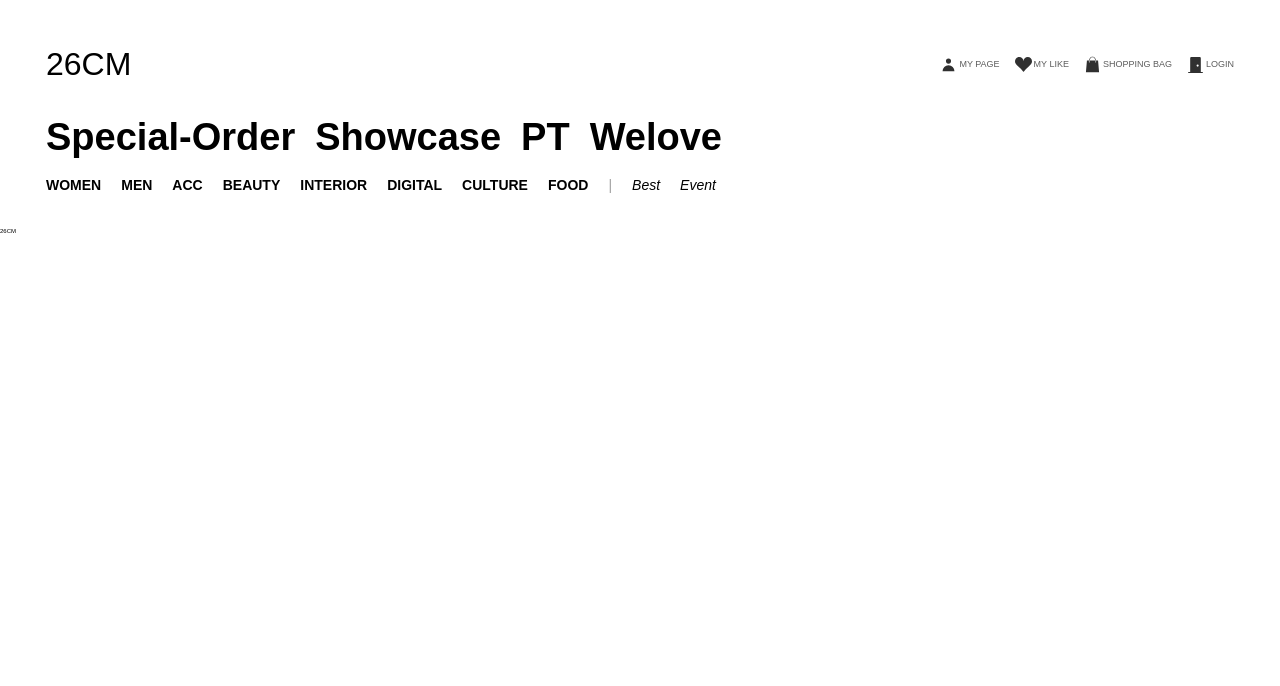
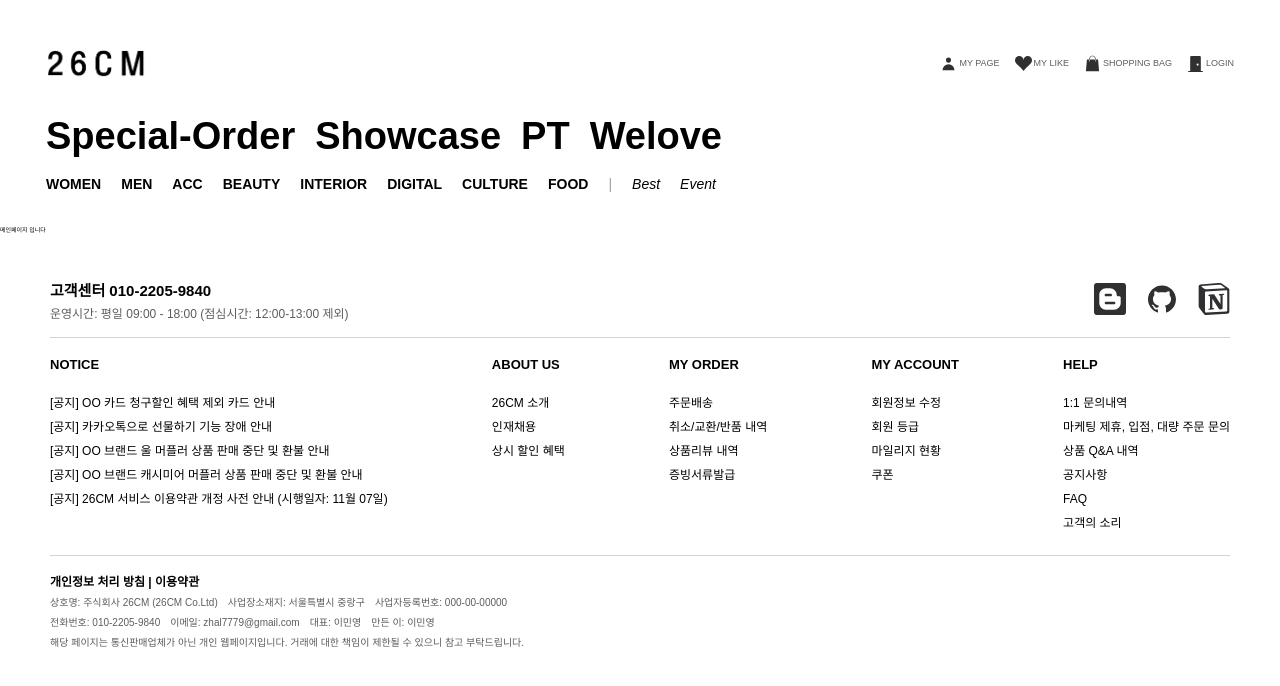
Before and after one commit to zhal7779/26cm, a Next.js app: page / in a window 1280 px wide. Shown: the top 686 px of the page. Built offline with nearby package versions, Linux system fonts and the light colour scheme; some icons are missing.

Commit message:
Style: 푸터 스타일 적용

```diff
--- /dev/null
+++ b/components/footer/footer.module.css
@@ -0,0 +1,75 @@
+.footer {
+  margin: 5rem;
+}
+
+.footer_contact {
+  display: flex;
+  justify-content: space-between;
+  padding-bottom: 1.7rem;
+  border-bottom: 0.1rem solid var(--color-border-gray);
+}
+
+.footer_contact_info > strong {
+  font-size: 1.5rem;
+  font-weight: 600;
+}
+
+.footer_contact_info > p {
+  font-size: 1.2rem;
+  color: var(--color-font-gray);
+  margin-top: 1rem;
+}
+
+.footer_contact_sns {
+  display: flex;
+  gap: 2rem;
+  font-size: 3.2rem;
+  color: #303033;
+}
+
+.footer_contact_sns > a {
+  cursor: pointer;
+}
+
+.footer_half {
+  margin: 2rem 0;
+  border-bottom: 0.1rem solid var(--color-border-gray);
+  display: flex;
+  justify-content: space-between;
+  gap: 3rem;
+}
+
+.footer_half_section > strong {
+  font-size: 1.3rem;
+  font-weight: 600;
+}
+
+.footer_half_section > ul {
+  margin: 2rem 0;
+  font-size: 1.2rem;
+  line-height: 2;
+}
+
+.footer_info {
+  margin: 2rem 0;
+  font-size: 1rem;
+  display: flex;
+  flex-direction: column;
+  gap: 1rem;
+  color: var(--color-font-gray);
+}
+
+.footer_info_title {
+  font-size: 1.2rem;
+  font-weight: 600;
+}
+
+.footer_info_section {
+  display: flex;
+  gap: 1rem;
+}
+
+.footer_info_section > p {
+  font-size: 1rem;
+  color: var(--color-font-gray);
+}
--- /dev/null
+++ b/components/footer/footer.tsx
@@ -0,0 +1,106 @@
+import styles from './footer.module.css';
+import { AiOutlineGithub } from 'react-icons/ai';
+import { SiNotion, SiBlogger } from 'react-icons/si';
+
+export default function Footer() {
+  return (
+    <footer className={styles.footer}>
+      <div className={styles.footer_contact}>
+        <div className={styles.footer_contact_info}>
+          <strong>고객센터 010-2205-9840</strong>
+          <p>운영시간: 평일 09:00 - 18:00 (점심시간: 12:00-13:00 제외)</p>
+        </div>
+        <div className={styles.footer_contact_sns}>
+          <a
+            href="https://acoustic-infinity-a2f.notion.site/Frontend-Developer-97e07927772848cd9fe8d9507a88df4b?pvs=4"
+            target="_blank"
+          >
+            <SiBlogger />
+          </a>
+          <a href="https://github.com/zhal7779" target="_blank">
+            <AiOutlineGithub />
+          </a>
+          <a
+            href="https://minyoung98.notion.site/5abf23e13bbe4be38b2563b1119687da?pvs=4"
+            target="_blank"
+          >
+            <SiNotion />
+          </a>
+        </div>
+      </div>
+      <div className={styles.footer_half}>
+        <div className={styles.footer_half_section}>
+          <strong>NOTICE</strong>
+          <ul>
+            <li>[공지] OO 카드 청구할인 혜택 제외 카드 안내</li>
+            <li>[공지] 카카오톡으로 선물하기 기능 장애 안내</li>
+            <li>[공지] OO 브랜드 울 머플러 상품 판매 중단 및 환불 안내</li>
+            <li>
+              [공지] OO 브랜드 캐시미어 머플러 상품 판매 중단 및 환불 안내
+            </li>
+            <li>
+              [공지] 26CM 서비스 이용약관 개정 사전 안내 (시행일자: 11월 07일)
+            </li>
+          </ul>
+        </div>
+        <div className={styles.footer_half_section}>
+          <strong>ABOUT US</strong>
+          <ul>
+            <li>26CM 소개</li>
+            <li>인재채용</li>
+            <li>상시 할인 혜택</li>
+          </ul>
+        </div>
+        <div className={styles.footer_half_section}>
+          <strong>MY ORDER</strong>
+          <ul>
+            <li>주문배송</li>
+            <li>취소/교환/반품 내역</li>
+            <li>상품리뷰 내역</li>
+            <li>증빙서류발급</li>
+          </ul>
+        </div>
+        <div className={styles.footer_half_section}>
+          <strong>MY ACCOUNT</strong>
+          <ul>
+            <li>회원정보 수정</li>
+            <li>회원 등급</li>
+            <li>마일리지 현황</li>
+            <li>쿠폰</li>
+          </ul>
+        </div>
+        <div className={styles.footer_half_section}>
+          <strong>HELP</strong>
+          <ul>
+            <li>1:1 문의내역</li>
+            <li>마케팅 제휴, 입점, 대량 주문 문의</li>
+            <li>상품 Q&A 내역</li>
+            <li>공지사항</li>
+            <li>FAQ</li>
+            <li>고객의 소리</li>
+          </ul>
+        </div>
+      </div>
+      <div className={styles.footer_info}>
+        <p className={styles.footer_info_title}>
+          개인정보 처리 방침 | 이용약관
+        </p>
+        <div className={styles.footer_info_section}>
+          <p>상호명: 주식회사 26CM (26CM Co.Ltd)</p>
+          <p>사업장소재지: 서울특별시 중랑구</p>
+          <p>사업자등록번호: 000-00-00000</p>
+        </div>
+        <div className={styles.footer_info_section}>
+          <p>전화번호: 010-2205-9840</p>
+          <p>이메일: zhal7779@gmail.com</p>
+          <p>대표: 이민영</p>
+          <p>만든 이: 이민영</p>
+        </div>
+        <div>
+          해당 페이지는 통신판매업체가 아닌 개인 웹페이지입니다. 거래에 대한
+          책임이 제한될 수 있으니 참고 부탁드립니다.
+        </div>
+      </div>
+    </footer>
+  );
+}
--- a/components/headerComponent/header.module.css
+++ b/components/headerComponent/header.module.css
@@ -7,11 +7,9 @@
   display: flex;
   justify-content: space-between;
 }
-
 .logo {
-  font-size: 3.2rem;
+  cursor: pointer;
 }
-
 .user {
   display: flex;
   gap: 1.5rem;
--- a/components/headerComponent/header.tsx
+++ b/components/headerComponent/header.tsx
@@ -3,6 +3,7 @@
 import { BsFillSuitHeartFill, BsFillDoorClosedFill } from 'react-icons/bs';
 import { GiShoppingBag } from 'react-icons/gi';
 import { PiMagnifyingGlassBold } from 'react-icons/pi';
+import Image from 'next/image';
 
 export default function Header() {
   const menus = ['Special-Order', 'Showcase', 'PT', 'Welove'];
@@ -22,7 +23,9 @@
     <header>
       <div className={styles.container}>
         <div className={styles.header}>
-          <h1 className={styles.logo}>26CM</h1>
+          <div className={styles.logo}>
+            <Image src="/logo.png" alt="logo" width={100} height={30} />
+          </div>
           <ul className={styles.user}>
             <li>
               <HiUser />
--- a/pages/_app.tsx
+++ b/pages/_app.tsx
@@ -1,12 +1,14 @@
 import '../globals.css';
 import type { AppProps } from 'next/app';
 import Header from '../components/headerComponent/header';
+import Footer from '../components/footer/footer';
 
 function MyApp({ Component, pageProps }: AppProps) {
   return (
     <>
       <Header />
       <Component {...pageProps} />
+      <Footer />
     </>
   );
 }
--- a/pages/index.tsx
+++ b/pages/index.tsx
@@ -6,5 +6,5 @@
 };
 
 export default function Home() {
-  return <p>26CM</p>;
+  return <p>메인페이지 입니다</p>;
 }
```
Also changed, not shown: public/logo.png (added).
